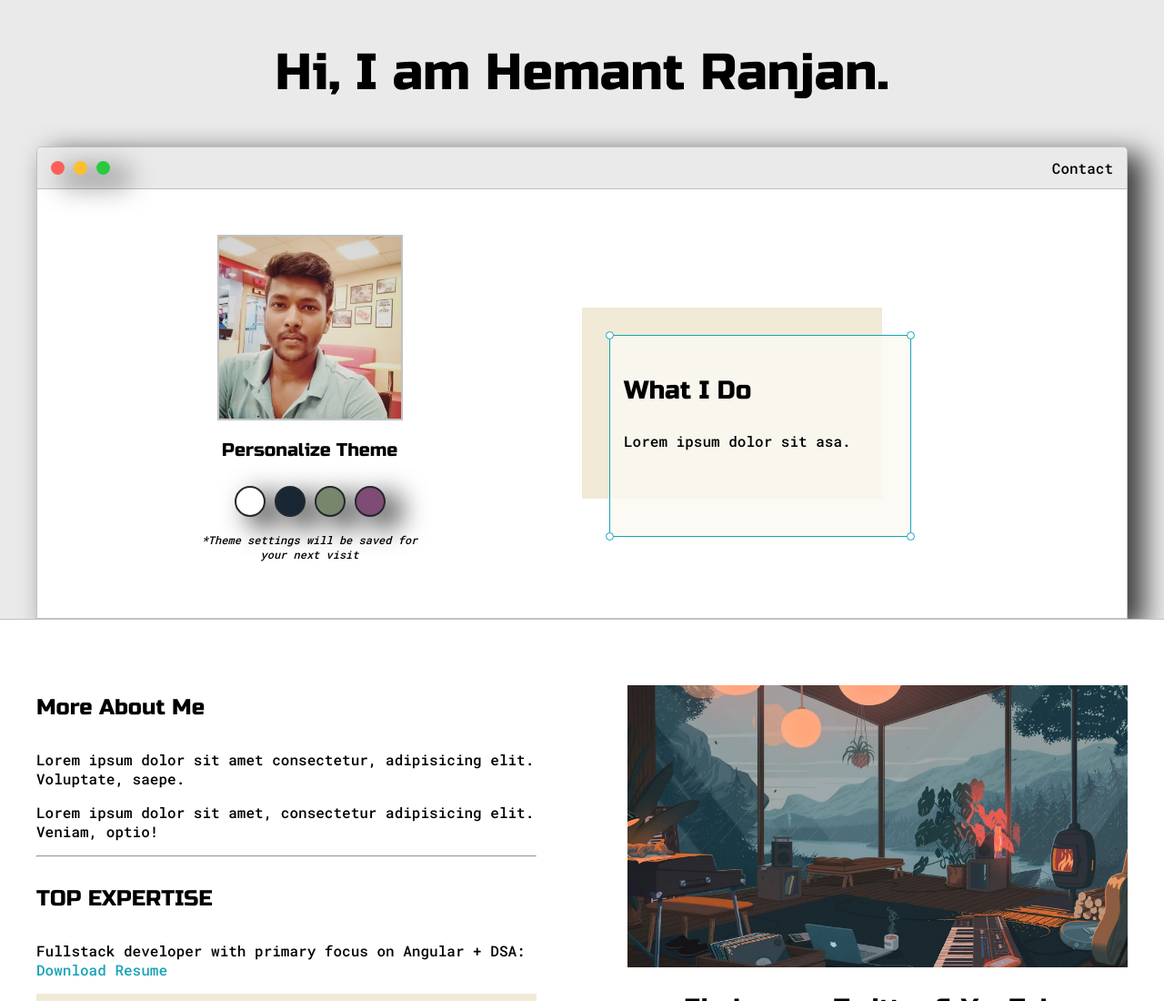
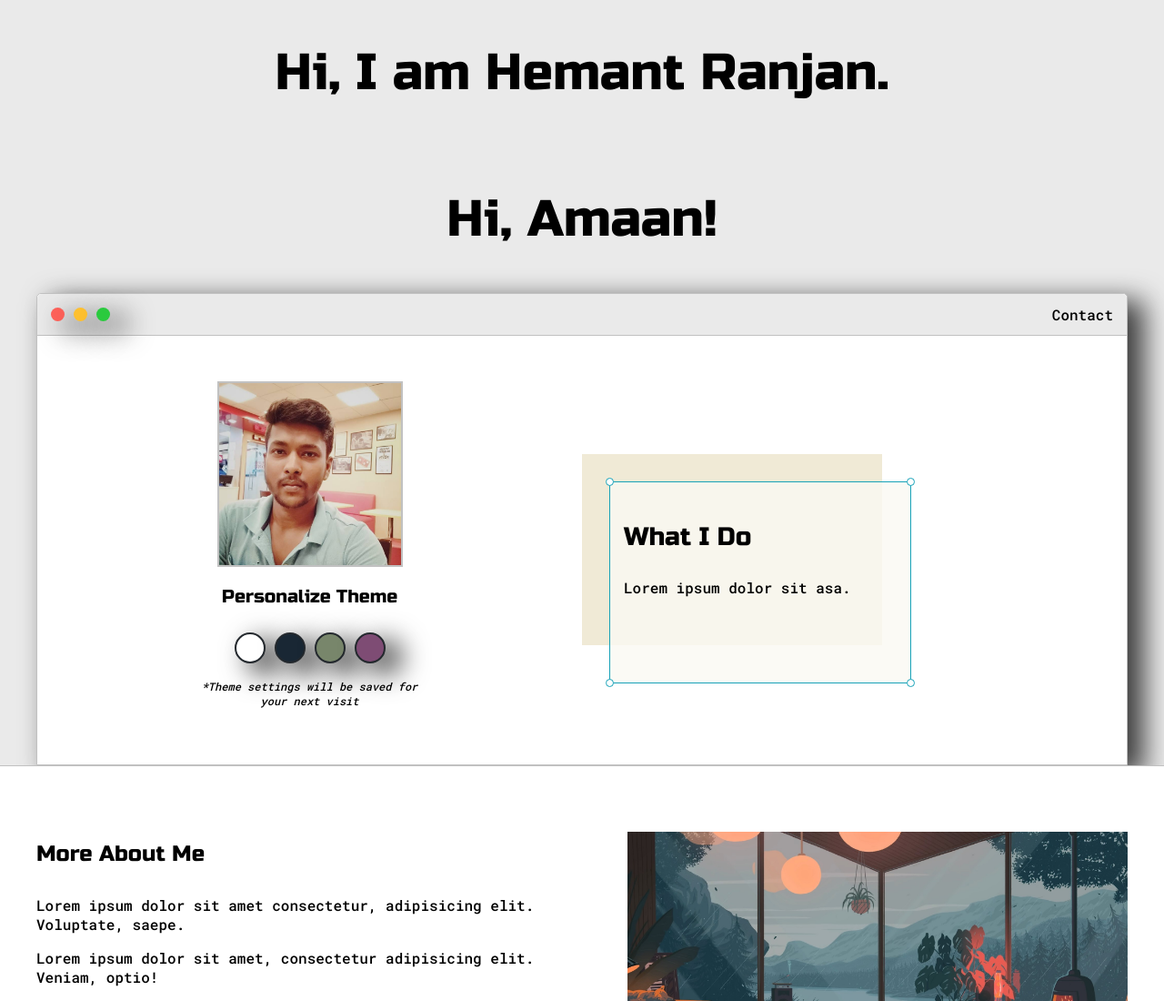
Before and after one commit to hemantrk2122/hemant-demo, a plain HTML site: page index.html in a window 1280 px wide. Shown: the top 1100 px of the page at 91% size. Drawn offline with Linux system fonts and the light colour scheme.

Commit message:
for coolness

```diff
--- a/index.html
+++ b/index.html
@@ -22,6 +22,7 @@
                 <h1>
                     Hi, I am Hemant Ranjan.
                 </h1>
+                <h1>Hi, Amaan!</h1>
             </div>
             <div class="intro-wrapper">
                 <div class="nav-wrapper">
```
